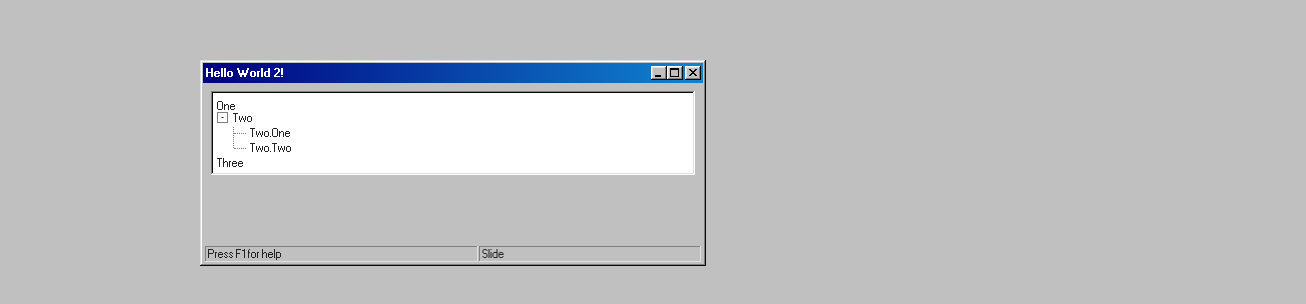
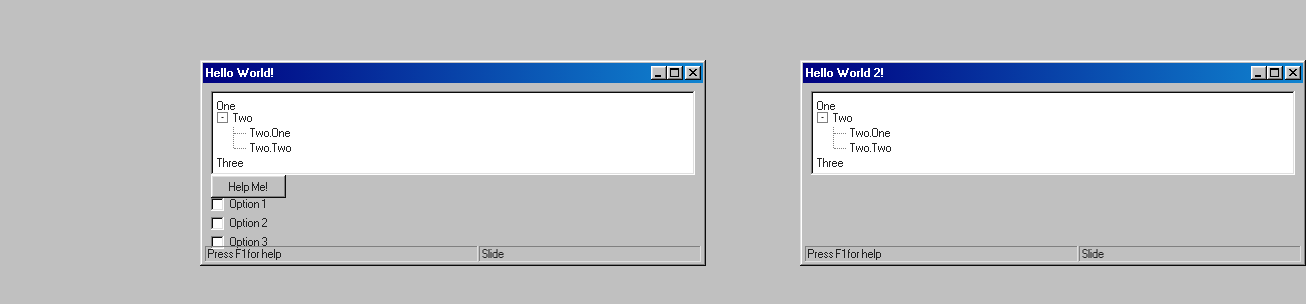
Before and after one commit to tomdionysus/cloud-98, a React (Create React App) app: page / in a window 1280 px wide. Shown: the part 140-444 px from the top of the page, 1306 px wide, since content can reach past the window. Built offline with nearby package versions, Linux system fonts and the light colour scheme.

Commit message:
Button, Stateful checkbox

```diff
--- a/src/App.jsx
+++ b/src/App.jsx
@@ -1,10 +1,22 @@
 import '98.css'
 
-import { AppStateProvider, initAppState, Window, TitleBar, WindowBody, StatusBar, StatusBarField, TreeView, TreeViewNode } from './components'
+import { AppStateProvider, initAppState, Window, TitleBar, WindowBody, StatusBar, StatusBarField, TreeView, TreeViewNode, Button, Checkbox } from './components'
+import { useComponentState } from './hooks'
 
-initAppState({})
+initAppState({
+  cbValue: 'opt2'
+})
 
 function App() {
+  const [ state, setState ] = useComponentState({
+    cbValue: {}
+  })
+
+  const setCbValue = (comp, value) => {
+    state.cbValue[value] = !!!state.cbValue[value]
+    setState({ cbValue: state.cbValue })
+  }
+
   return (
     <AppStateProvider>
     <Window title="Hello World!">
@@ -17,6 +29,10 @@ function App() {
           </TreeViewNode>
           <TreeViewNode title="Three"/>
         </TreeView>
+        <Button>Help Me!</Button>
+        <Checkbox title="Option 1" checked={ state.cbValue['opt1'] } value="opt1" onChange={setCbValue} />
+        <Checkbox title="Option 2" checked={ state.cbValue['opt2'] } value="opt2" onChange={setCbValue} />
+        <Checkbox title="Option 3" checked={ state.cbValue['opt3'] } value="opt3" onChange={setCbValue} />
       </WindowBody>
       <StatusBar>
         <StatusBarField>Press F1 for help</StatusBarField>
@@ -24,7 +40,7 @@ function App() {
       </StatusBar>
     </Window>
 
-     <Window title="Hello World 2!">
+     <Window title="Hello World 2!" left={800}>
       <WindowBody>
         <TreeView>
           <TreeViewNode title="One"/>
--- a/src/components/AppStateProvider.jsx
+++ b/src/components/AppStateProvider.jsx
@@ -2,8 +2,6 @@ import { createContext, useContext, useReducer } from 'react'
 
 var AppStateContext
 const AppStateDispatchContext = createContext(null)
-
-var initialAppState = null
 
 export default function AppStateProvider({ children }) {
   const [appState, dispatch] = useReducer((o, n) => ({ ...o, ...n }), useContext(AppStateContext))
@@ -22,10 +20,5 @@ export function initAppState(obj) {
 }
 
 export function useAppState() {
-  return [useContext(AppStateContext), useContext(AppStateDispatchContext)]
+  return [ useContext(AppStateContext), useContext(AppStateDispatchContext) ]
 }
-
-export function useTheme() {
-  const setAppState = useContext(AppStateDispatchContext)
-  return [useContext(AppStateContext).theme, (theme) => setAppState({ theme })]
-}
--- /dev/null
+++ b/src/components/Button.jsx
@@ -0,0 +1,9 @@
+function Button({ children, onClick, disabled=false }) {
+  return (
+    <button disabled={disabled} onClick={onClick}>
+    {children}
+    </button>
+  )
+}
+
+export default Button
--- /dev/null
+++ b/src/components/Checkbox.jsx
@@ -0,0 +1,13 @@
+function Checkbox({ children, onChange, title, value, checked=false, disabled=false }) {
+
+  const onChangeHandler = (e) => onChange && onChange(e, value)
+
+  return (
+    <div className="field-row">
+      <input disabled={disabled} checked={checked} type="checkbox" id={"cbx_"+value} onChange={onChangeHandler}/>
+      <label htmlFor={"cbx_"+value}>{title}</label>
+    </div>
+  )
+}
+
+export default Checkbox
--- a/src/components/TitleBar.jsx
+++ b/src/components/TitleBar.jsx
@@ -1,9 +1,7 @@
-import { forwardRef } from 'react';
-
 const stopPropagation = e => e.stopPropagation()
-const TitleBar = forwardRef(function TitleBar({ title="Window Title", maximizeVisible=true, minimizeVisible=true, closeVisible=true, onMinimize, onMaximize, onClose, onMouseDown, onMouseUp }, ref) {
+function TitleBar({ title="Window Title", maximizeVisible=true, minimizeVisible=true, closeVisible=true, onMinimize, onMaximize, onClose, onMouseDown, onMouseUp }) {
   return (
-      <div ref={ref} className="title-bar" onMouseDown={onMouseDown} onMouseUp={onMouseUp}>
+      <div className="title-bar" onMouseDown={onMouseDown} onMouseUp={onMouseUp}>
         <div className="title-bar-text">{title}</div>
         <div className="title-bar-controls">
           {minimizeVisible ? <button aria-label="Minimize" onMouseDown={stopPropagation} onClick={onMinimize}></button>:null}
@@ -12,6 +10,6 @@ const TitleBar = forwardRef(function TitleBar({ title="Window Title", maximizeVi
         </div>
       </div>
   )
-})
+}
 
 export default TitleBar
--- a/src/components/index.js
+++ b/src/components/index.js
@@ -7,6 +7,8 @@ import StatusBar from './StatusBar'
 import StatusBarField from './StatusBarField'
 import TreeView from './TreeView'
 import TreeViewNode from './TreeViewNode'
+import Button from './Button'
+import Checkbox from './Checkbox'
 
 export {
 	AppStateProvider,
@@ -19,4 +21,6 @@ export {
 	StatusBarField,
 	TreeView,
 	TreeViewNode,
+	Button,
+	Checkbox,
 }
--- a/src/hooks/index.js
+++ b/src/hooks/index.js
@@ -1,4 +1,4 @@
-import { useAppState, useTheme } from '../components/AppStateProvider'
+import { useAppState } from '../components/AppStateProvider'
 import useComponentState from './useComponentState'
 import useDebounce from './useDebounce'
 import useAppEvents from './useAppEvents'
@@ -8,7 +8,6 @@ import useStorage from './useStorage'
 
 export {
   useAppState,
-  useTheme,
   useComponentState,
   useDebounce,
   useAppEvents,
```
